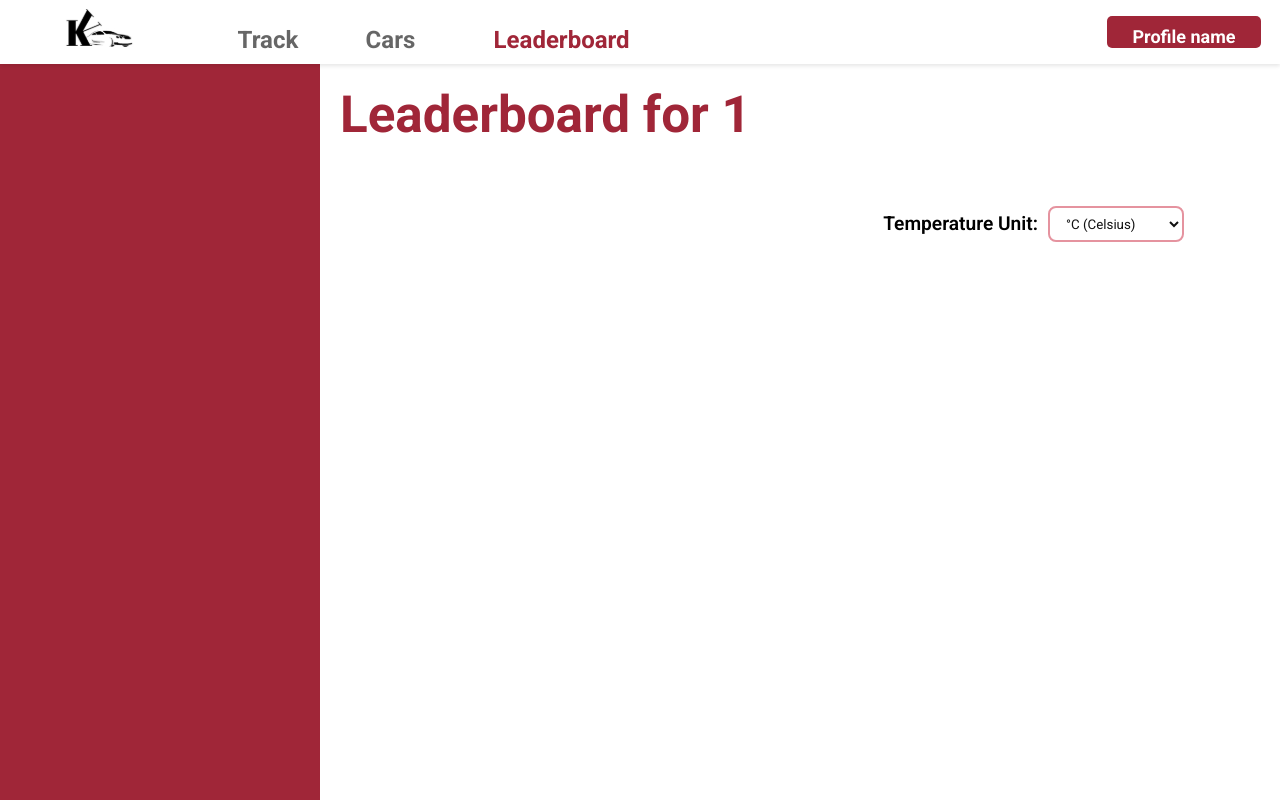
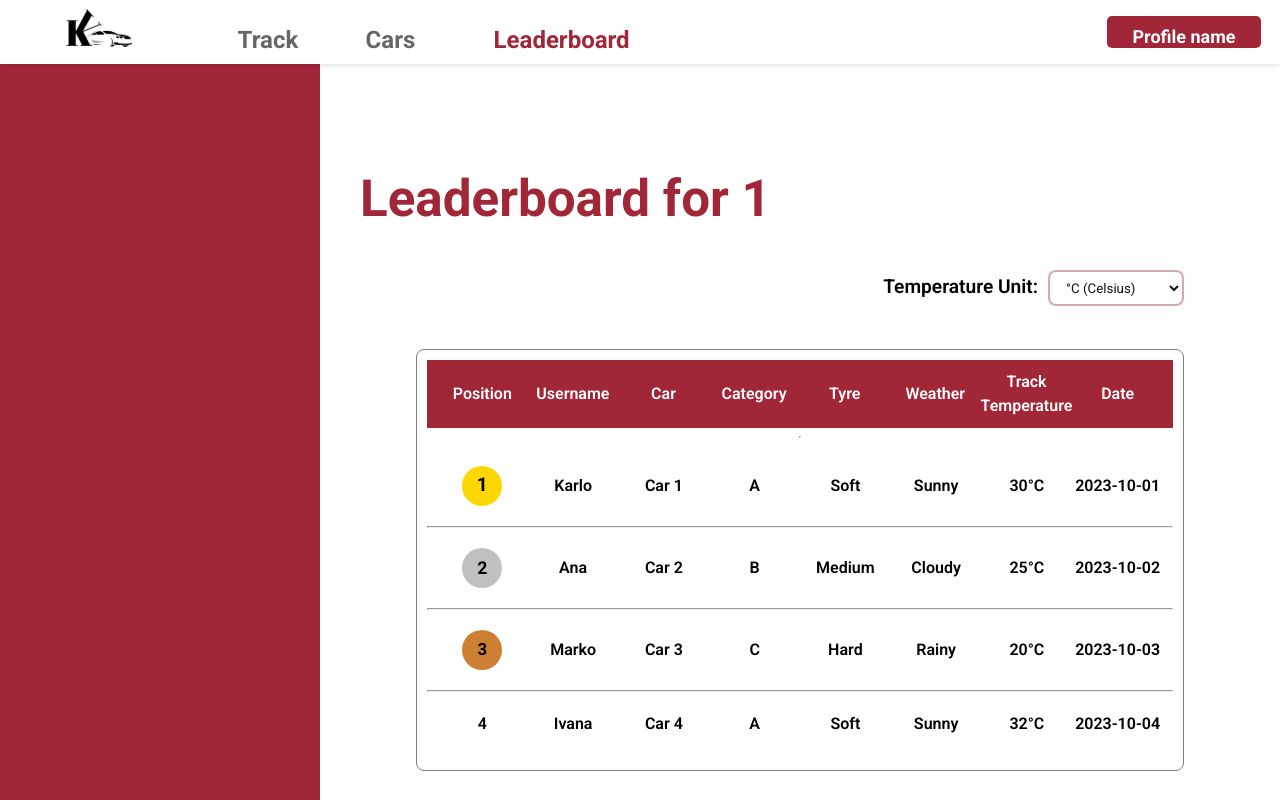
Before and after one commit to Famaso13/kv-cars, a React (Vite) app: page /leaderboard/1 in a window 1280 px wide. Built offline with nearby package versions, Linux system fonts and the light colour scheme.

Commit message:
Added leaderboards for tracks

```diff
--- /dev/null
+++ b/src/components/LeaderboardListings/LeaderboardListings.tsx
@@ -0,0 +1,91 @@
+import { useState } from "react";
+import type { Listings } from "../../types/listing";
+import Listing from "../Listing/Listing";
+import "./leaderboardListings.scss";
+
+const LeaderboardListings = () => {
+    const [tempUnit, setTempUnit] = useState("°C");
+
+    // TODO Replace with actual fetching logic
+    const listings: Listings[] = [
+        {
+            username: "Karlo",
+            car: "Car 1",
+            category: "A",
+            tyre: "Soft",
+            weather: "Sunny",
+            trackTemp: 30,
+            date: "2023-10-01",
+        },
+        {
+            username: "Ana",
+            car: "Car 2",
+            category: "B",
+            tyre: "Medium",
+            weather: "Cloudy",
+            trackTemp: 25,
+            date: "2023-10-02",
+        },
+        {
+            username: "Marko",
+            car: "Car 3",
+            category: "C",
+            tyre: "Hard",
+            weather: "Rainy",
+            trackTemp: 20,
+            date: "2023-10-03",
+        },
+        {
+            username: "Ivana",
+            car: "Car 4",
+            category: "A",
+            tyre: "Soft",
+            weather: "Sunny",
+            trackTemp: 32,
+            date: "2023-10-04",
+        },
+    ];
+
+    return (
+        <>
+            <div className="leaderboard-settings">
+                <p>Temperature Unit:</p>
+                <select id="temp-unit" name="tempUnit" value={tempUnit} onChange={(e) => setTempUnit(e.target.value)}>
+                    <option value="°C">°C (Celsius)</option>
+                    <option value="°F">°F (Fahrenheit)</option>
+                </select>
+            </div>
+            <div className="leaderboard-container">
+                <div className="leaderboard-listings">
+                    <Listing
+                        position={"Position"}
+                        listing={{
+                            username: "Username",
+                            car: "Car",
+                            category: "Category",
+                            tyre: "Tyre",
+                            weather: "Weather",
+                            trackTemp: "Track Temperature",
+                            date: "Date",
+                        }}
+                        tempUnit={tempUnit}
+                        title
+                    />
+                </div>
+                <hr />
+                <div className="leaderboard-listings">
+                    {listings.map((listing, index) => (
+                        <>
+                            <div key={index} className="leaderboard-listing">
+                                <Listing position={index + 1} listing={listing} tempUnit={tempUnit} />
+                            </div>
+                            {index !== listings.length - 1 && <hr />}
+                        </>
+                    ))}
+                </div>
+            </div>
+        </>
+    );
+};
+
+export default LeaderboardListings;
--- /dev/null
+++ b/src/components/LeaderboardListings/leaderboardListings.scss
@@ -0,0 +1,57 @@
+$primary-color: #a02638;
+
+.leaderboard-settings {
+    display: flex;
+    justify-content: end;
+    align-items: center;
+    width: 100%;
+    height: 10%;
+    margin-bottom: 20px;
+    p {
+        color: black;
+        margin: 0;
+        padding-right: 10px;
+    }
+
+    select {
+        padding: 8px 12px;
+        height: 36px;
+        border: 2px solid #a0263865;
+        border-radius: 8px;
+        background: #fff;
+        color: #111;
+        cursor: pointer;
+
+        &:hover {
+            border-color: #a0263890;
+        }
+
+        &:focus {
+            outline: none;
+            border-color: $primary-color;
+        }
+    }
+}
+
+.leaderboard-container {
+    display: flex;
+    flex-direction: column;
+    align-items: center;
+    width: 100%;
+    height: 100%;
+    border: 1px solid gray;
+    border-radius: 8px;
+    padding: 10px;
+    box-sizing: border-box;
+}
+
+.leaderboard-listings {
+    width: 100%;
+    max-height: 100%;
+    overflow-y: auto;
+    overflow-x: hidden;
+}
+.leaderboard-listing {
+    width: 100%;
+    margin: 10px 0;
+}
--- /dev/null
+++ b/src/components/Listing/Listing.tsx
@@ -0,0 +1,43 @@
+import type { Listings } from "../../types/listing";
+import "./listing.scss";
+
+interface ListingProps {
+    position?: number | string;
+    listing: Listings;
+    tempUnit?: string;
+    title?: boolean;
+}
+
+const Listing: React.FC<ListingProps> = ({ position, listing, tempUnit, title }) => {
+    return (
+        <div className={title ? "title listing" : "listing"}>
+            {position === 1 ? (
+                <div className="medal">
+                    <p className="position-first">{position}</p>
+                </div>
+            ) : position === 2 ? (
+                <div className="medal">
+                    <p className="position-second">{position}</p>
+                </div>
+            ) : position === 3 ? (
+                <div className="medal">
+                    <p className="position-third">{position}</p>
+                </div>
+            ) : (
+                <p>{position}</p>
+            )}
+            <p>{listing.username}</p>
+            <p>{listing.car}</p>
+            <p>{listing.category}</p>
+            <p>{listing.tyre}</p>
+            <p>{listing.weather}</p>
+            <p>
+                {listing.trackTemp}
+                {!title && tempUnit}
+            </p>
+            <p>{listing.date}</p>
+        </div>
+    );
+};
+
+export default Listing;
--- /dev/null
+++ b/src/components/Listing/listing.scss
@@ -0,0 +1,58 @@
+$primary-color: #a02638;
+
+.listing {
+    display: flex;
+    justify-content: space-between;
+    align-items: center;
+    width: 100%;
+    padding: 10px;
+    box-sizing: border-box;
+
+    p {
+        color: black;
+        font-size: 1rem;
+        width: 20%;
+        text-align: center;
+        margin: 0;
+    }
+
+    .medal {
+        display: flex;
+        align-items: center;
+        width: 20%;
+    }
+
+    .position-first,
+    .position-second,
+    .position-third {
+        display: inline-flex;
+        align-items: center;
+        justify-content: center;
+        width: 40px;
+        height: 40px;
+        border-radius: 50%;
+        font-weight: bold;
+        margin: auto;
+    }
+
+    .position-first {
+        background-color: gold;
+        font-size: 1.2rem;
+    }
+    .position-second {
+        background-color: silver;
+        font-size: 1.1rem;
+    }
+    .position-third {
+        background-color: #cd7f32;
+        font-size: 1.05rem;
+    }
+}
+
+.title {
+    background-color: #a02638;
+
+    p {
+        color: white;
+    }
+}
--- a/src/pages/TrackLeaderboard/TrackLeaderboard.tsx
+++ b/src/pages/TrackLeaderboard/TrackLeaderboard.tsx
@@ -1,40 +1,25 @@
 import Header from "../../components/Header/Header";
 import "./trackLeaderboard.scss";
 import { useParams } from "react-router-dom";
-import { useState } from "react";
-
-type TempUnit = "celsius" | "fahrenheit";
+import LeaderboardListings from "../../components/LeaderboardListings/LeaderboardListings";
 
 const TrackLeaderboard = () => {
     const { id } = useParams<{ id: string }>();
 
     const track = id; //TODO Replace with actual track fetching logic
 
-    const [tempUnit, setTempUnit] = useState<TempUnit>("celsius");
-
     return (
         <div>
             <Header loggedIn={true} currentPage="leaderboard" />
             <div className="full-screen">
-                <div className="leaderboard-filters"></div>
+                <div className="leaderboard-filters">
+                    {/* TODO - make filters (select or change input component) */}
+                </div>
                 <div className="leaderboard-data">
                     <h1>Leaderboard for {track}</h1>
                     <div className="leaderboard">
-                        <div className="leaderboard-settings">
-                            <p>Temperature Unit:</p>
-                            <select
-                                id="temp-unit"
-                                name="tempUnit"
-                                value={tempUnit}
-                                onChange={(e) => setTempUnit(e.target.value as TempUnit)}
-                            >
-                                <option value="celsius">°C (Celsius)</option>
-                                <option value="fahrenheit">°F (Fahrenheit)</option>
-                            </select>
-                        </div>
                         <div className="leaderboard-entries">
-                            {/* TODO implement fetching and displaying leaderboard entries */}
-                            <p>Leaderboard entries will be displayed here.</p>
+                            <LeaderboardListings />
                         </div>
                     </div>
                 </div>
--- a/src/pages/TrackLeaderboard/trackLeaderboard.scss
+++ b/src/pages/TrackLeaderboard/trackLeaderboard.scss
@@ -17,7 +17,9 @@ $primary-color: #a02638;
     h1 {
         width: 100%;
         color: $primary-color;
-        padding-left: 40px;
+        padding: 10rem 0 0 40px;
+        box-sizing: border-box;
+        margin: 0;
     }
 }
 
@@ -30,39 +32,6 @@ $primary-color: #a02638;
     height: 70%;
 }
 
-.leaderboard-settings {
-    display: flex;
-    justify-content: end;
-    align-items: center;
-    width: 100%;
-    height: 10%;
-    margin-bottom: 20px;
-    p {
-        color: black;
-        margin: 0;
-        padding-right: 10px;
-    }
-
-    select {
-        padding: 8px 12px;
-        height: 36px;
-        border: 2px solid lighten($primary-color, 35%);
-        border-radius: 8px;
-        background: #fff;
-        color: #111;
-        cursor: pointer;
-
-        &:hover {
-            border-color: lighten($primary-color, 20%);
-        }
-
-        &:focus {
-            outline: none;
-            border-color: $primary-color;
-        }
-    }
-}
-
 .leaderboard-entries {
     display: flex;
     flex-direction: column;
--- /dev/null
+++ b/src/types/listing.ts
@@ -0,0 +1,10 @@
+// TODO - replace with real implementation
+export type Listings = {
+    username: string;
+    car: string;
+    category: string;
+    tyre: string;
+    weather: string;
+    trackTemp: number | string;
+    date: string;
+};
```
